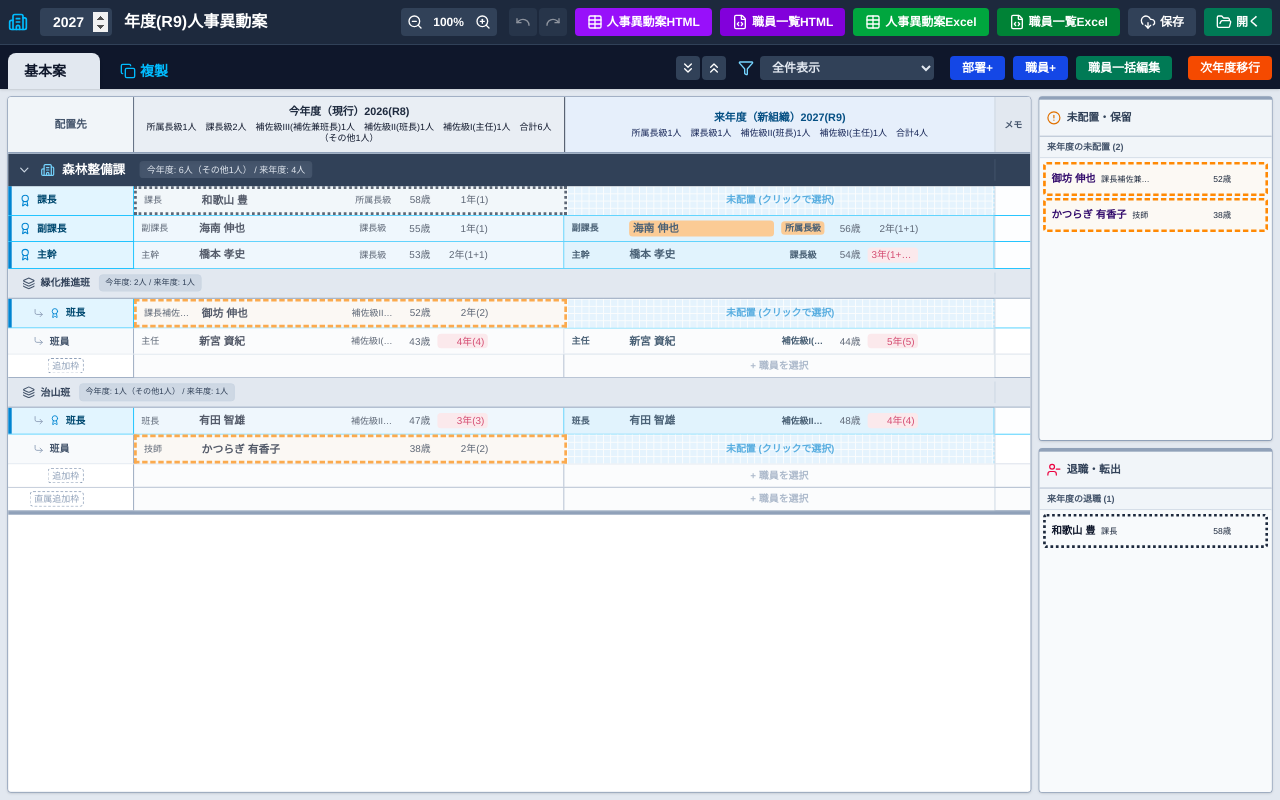
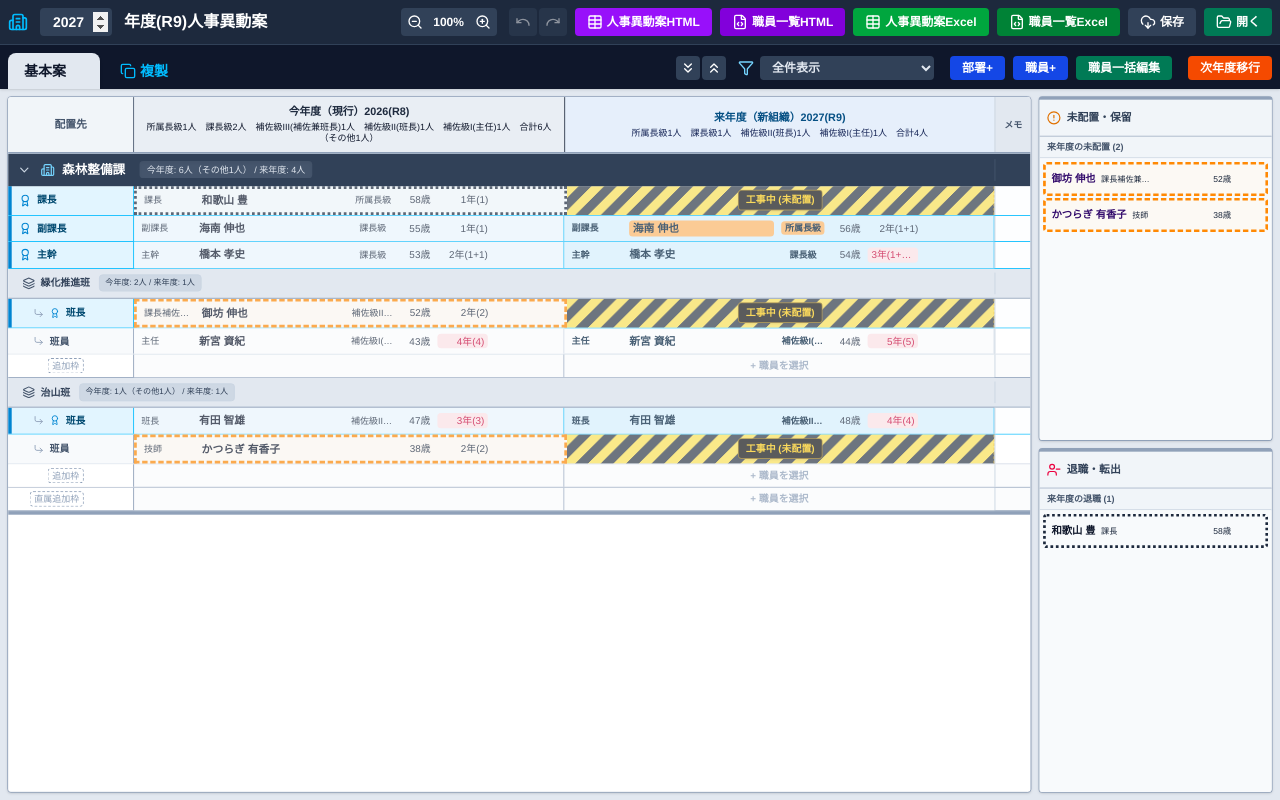
Before and after one commit to Kojiro-Nakamura/personnel-transfer-app, a React (Vite) app: page / in a window 1280 px wide. Built offline with nearby package versions, Linux system fonts and the light colour scheme.

Commit message:
feat: 来年度の空枠を動く工事中看板（黄色と黒のトラ柄斜線）デザインに変更し、バッジ風のテキストを追加

```diff
--- a/src/components/employee/EmployeeComponents.jsx
+++ b/src/components/employee/EmployeeComponents.jsx
@@ -17,30 +17,28 @@ export const EmployeeCell = ({ emp, isNext, isEmpty, onClick, isPost, moveProps,
   const isSelected = !!(selectedEmp && emp && selectedEmp.id === emp.id);
 
   if (isEmpty || !emp) {
-    const emptyTextColor = isNext
-      ? (isPickingMode ? "text-slate-800" : "text-sky-600")
-      : "text-slate-300";
-
     const emptyBgClass = isNext
       ? (isPickingMode
           ? "hover:ring-2 hover:ring-inset hover:ring-amber-400 bg-amber-50 border-slate-300"
-          : "bg-sky-100 bg-[image:linear-gradient(white_1px,transparent_1px),linear-gradient(90deg,white_1px,transparent_1px)] bg-[size:8px_8px] border-sky-300 hover:bg-sky-200 hover:border-sky-400 hover:text-sky-700")
+          : "bg-stripes-construction border-yellow-500 hover:border-yellow-400 opacity-90 hover:opacity-100")
       : "bg-slate-50/20 border-slate-200 cursor-default";
 
     return (
       <div
         onClick={isNext ? onClick : undefined}
         className={cx(
-          "flex-1 flex items-center justify-center px-2 py-1 font-bold text-[11px] border-r transition-all border-dashed",
-          emptyTextColor,
+          "flex-1 flex items-center justify-center px-2 py-1 font-bold text-[11px] border-r transition-all border-dashed overflow-hidden relative",
           isPost && !isNext ? "border-sky-400" : emptyBgClass,
           isNext ? "cursor-pointer" : ""
         )}
         title={isNext ? (isPickingMode ? "選択中の職員をここに配置します" : "ここへ配置する職員を選択します") : ""}
       >
         {!isNext ? '' : (
-          <span className="flex items-center gap-1 opacity-90">
-            {isPickingMode ? '+ ここに配置' : '未配置 (クリックで選択)'}
+          <span className={cx(
+            "flex items-center gap-1 px-2 py-0.5 rounded shadow-sm z-10",
+            isPickingMode ? "bg-amber-100 text-slate-800" : "bg-black text-yellow-400 border border-yellow-500/50"
+          )}>
+            {isPickingMode ? '+ ここに配置' : '工事中 (未配置)'}
           </span>
         )}
       </div>
--- a/src/index.css
+++ b/src/index.css
@@ -26,3 +26,26 @@
     -moz-appearance: number-input !important;
   }
 }
+
+@layer utilities {
+  .bg-stripes-construction {
+    background-image: repeating-linear-gradient(
+      -45deg,
+      #fde047,
+      #fde047 10px,
+      #1f2937 10px,
+      #1f2937 20px
+    );
+    background-size: 28.28px 28.28px;
+    animation: move-stripes 1s linear infinite;
+  }
+}
+
+@keyframes move-stripes {
+  0% {
+    background-position: 0 0;
+  }
+  100% {
+    background-position: 28.28px 0;
+  }
+}
```
